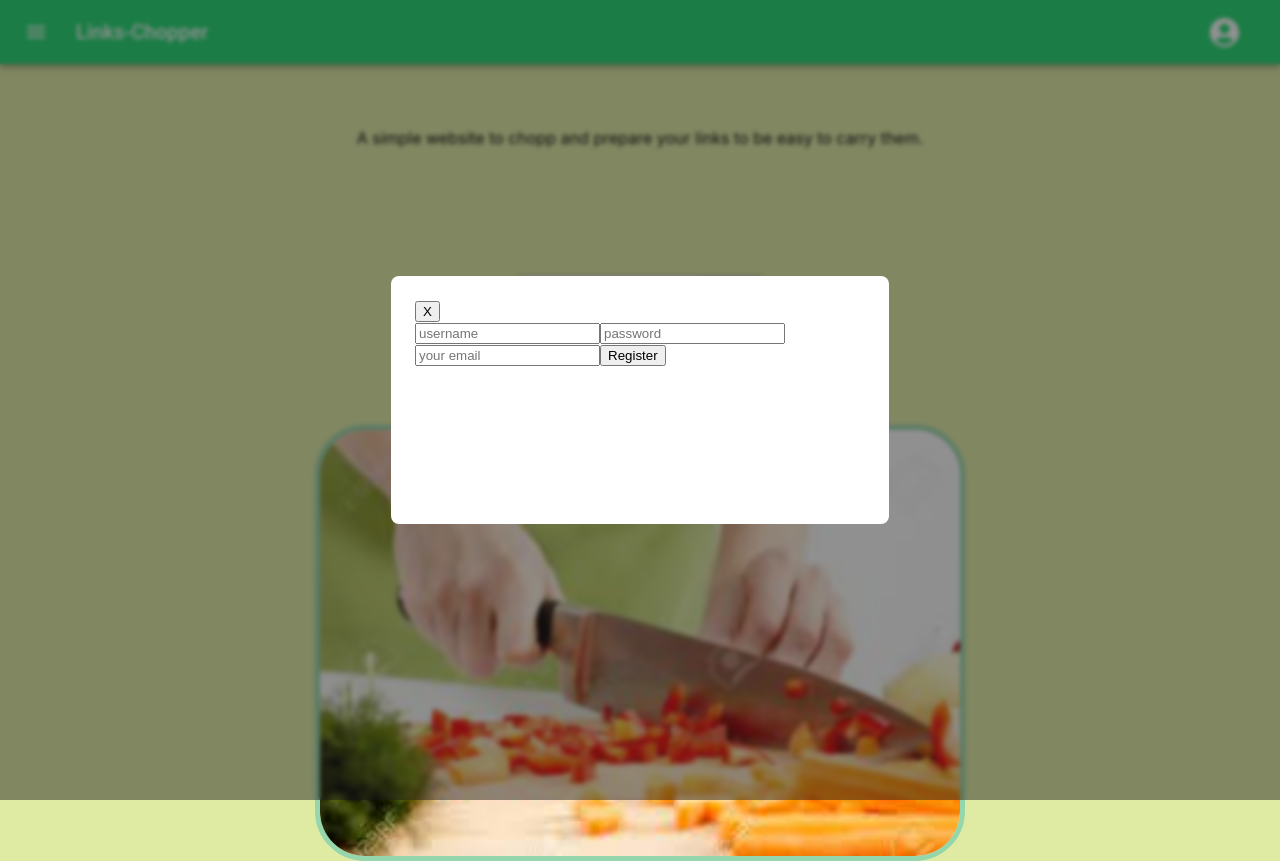
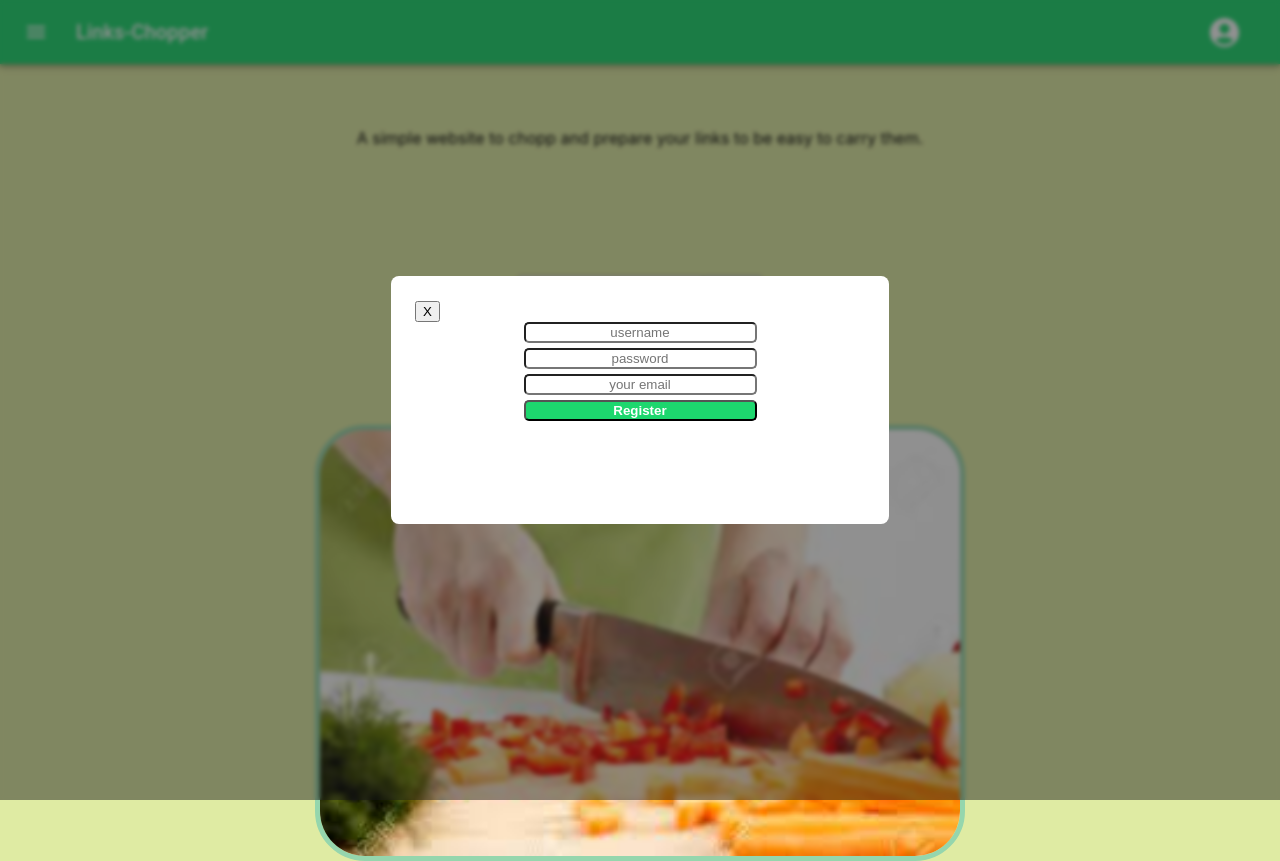
Before and after one commit to josemsb92/url-chopper-frontend, a React (Create React App) app: page / in a window 1280 px wide. Both pictures are taken after a click on the button 1224 px from the left and 32 px from the top of the page. Built offline with nearby package versions, Linux system fonts and the light colour scheme.

Commit message:
style added to register form modal

```diff
--- a/src/Components/Register.jsx
+++ b/src/Components/Register.jsx
@@ -7,7 +7,7 @@ export default function Register(){
 
     return(
         <div>
-            <form>
+            <form className="register-form">
                 <input type ="text" placeholder="username"/>
                 <input type ="password" placeholder="password"/>
                 <input type ="email" placeholder="your email"/>
--- a/src/assets/scss/index.scss
+++ b/src/assets/scss/index.scss
@@ -20,6 +20,6 @@ $border-form: 2px solid #000000;
   display: block;
   margin: auto;
   width: 50%;
-  border: solid 5px rgb(149, 214, 173);
+  border: solid 5px #95d6ad;
   border-radius: 50px;
 }
--- a/src/assets/scss/navbar.scss
+++ b/src/assets/scss/navbar.scss
@@ -42,5 +42,5 @@
 }
 
 #navbar-bar{
-  background-color: rgb(29, 215, 110)  ;
+  background-color: #1dd76e  ;
 }
--- /dev/null
+++ b/src/assets/scss/register.scss
@@ -0,0 +1,21 @@
+.register-form {
+  display: flex;
+  flex-direction: column;
+  flex-wrap: wrap;
+  align-content: center;
+  justify-content: center;
+
+  input {
+    width: 50%;
+    margin-bottom: 5px;
+    text-align: center;
+    border-radius: 5px;
+  }
+
+  button {
+    border-radius: 5px;
+    background-color: #1dd76e;
+    color: #ffffff;
+    font-weight: 600;
+  }
+}
--- a/src/assets/styles.scss
+++ b/src/assets/styles.scss
@@ -1,2 +1,3 @@
 @import './scss/index.scss';
 @import './scss/navbar.scss';
+@import './scss/register.scss';
```
